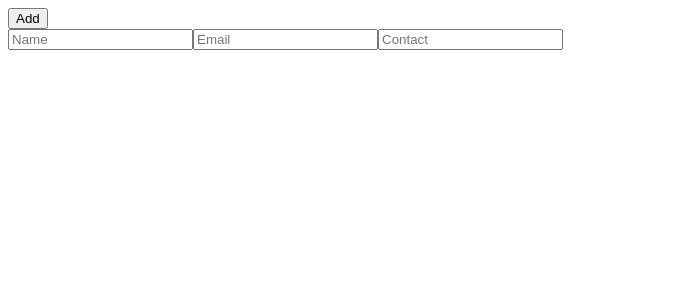
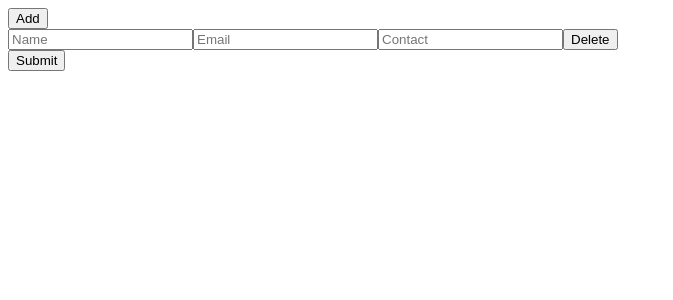
Before and after one commit to chetanbhale/Angular-Dynamic_forms_genratn, an Angular app: page / in a window 1280 px wide. Shown: the top 300 px of the page, without its empty margins (0-673 px from the left). Built offline with nearby package versions, Linux system fonts and the light colour scheme.

Commit message:
2 files modified

```diff
--- a/src/app/app.component.html
+++ b/src/app/app.component.html
@@ -13,6 +13,8 @@
       <input formControlName="name" placeholder="Name" />
       <input formControlName="email" placeholder="Email" />
       <input formControlName="contact" placeholder="Contact" />
+      <button (click)="removeLegalFormGroup(i)">Delete</button>
     </div>
   </div>
+  <button (click)="submit()">Submit</button>
 </form>
--- a/src/app/app.component.ts
+++ b/src/app/app.component.ts
@@ -1,6 +1,9 @@
 import { Component, OnInit, VERSION } from '@angular/core';
 import { FormArray, FormBuilder, FormControl, FormGroup } from '@angular/forms';
-
+interface legalGroupsInteface {
+  casconnectID?: string;
+  legalEntityarr?: any[];
+}
 @Component({
   selector: 'my-app',
   templateUrl: './app.component.html',
@@ -10,12 +13,21 @@ export class AppComponent implements OnInit {
   name = 'Angular';
   legalGroups!: FormGroup;
 
+  legalGroupInterface: legalGroupsInteface = {};
+  userData: any = {};
+
   constructor(private formBuilder: FormBuilder) {}
 
   ngOnInit(): void {
     this.legalGroups = this.formBuilder.group({
       legalEntity: this.formBuilder.array([this.createLegalFormGroup()]),
     });
+    this.userData = {
+      username: 'demoUsername',
+      // caseconnectID: '123ahskdj231',
+    };
+    this.legalGroupInterface.casconnectID = 'CaConnectid_1';
+    this.legalGroupInterface.legalEntityarr = [];
   }
   private createLegalFormGroup(): FormGroup {
     return new FormGroup({
@@ -29,4 +41,21 @@ export class AppComponent implements OnInit {
     const entity = this.legalGroups.get('legalEntity') as FormArray;
     entity.push(this.createLegalFormGroup());
   }
+  public removeLegalFormGroup(i: number) {
+    const entity = this.legalGroups.get('legalEntity') as FormArray;
+    if (entity.length > 1) {
+      entity.removeAt(i);
+    } else {
+      entity.reset();
+    }
+  }
+  submit() {
+    const formObj = this.legalGroups.get('legalEntity').value;
+    let newObj = {};
+    formObj.map((el) => (newObj = el));
+    const finalResult = { ...newObj, ...this.userData };
+
+    this.legalGroupInterface.legalEntityarr.push(finalResult);
+    console.log(this.legalGroupInterface);
+  }
 }
```
